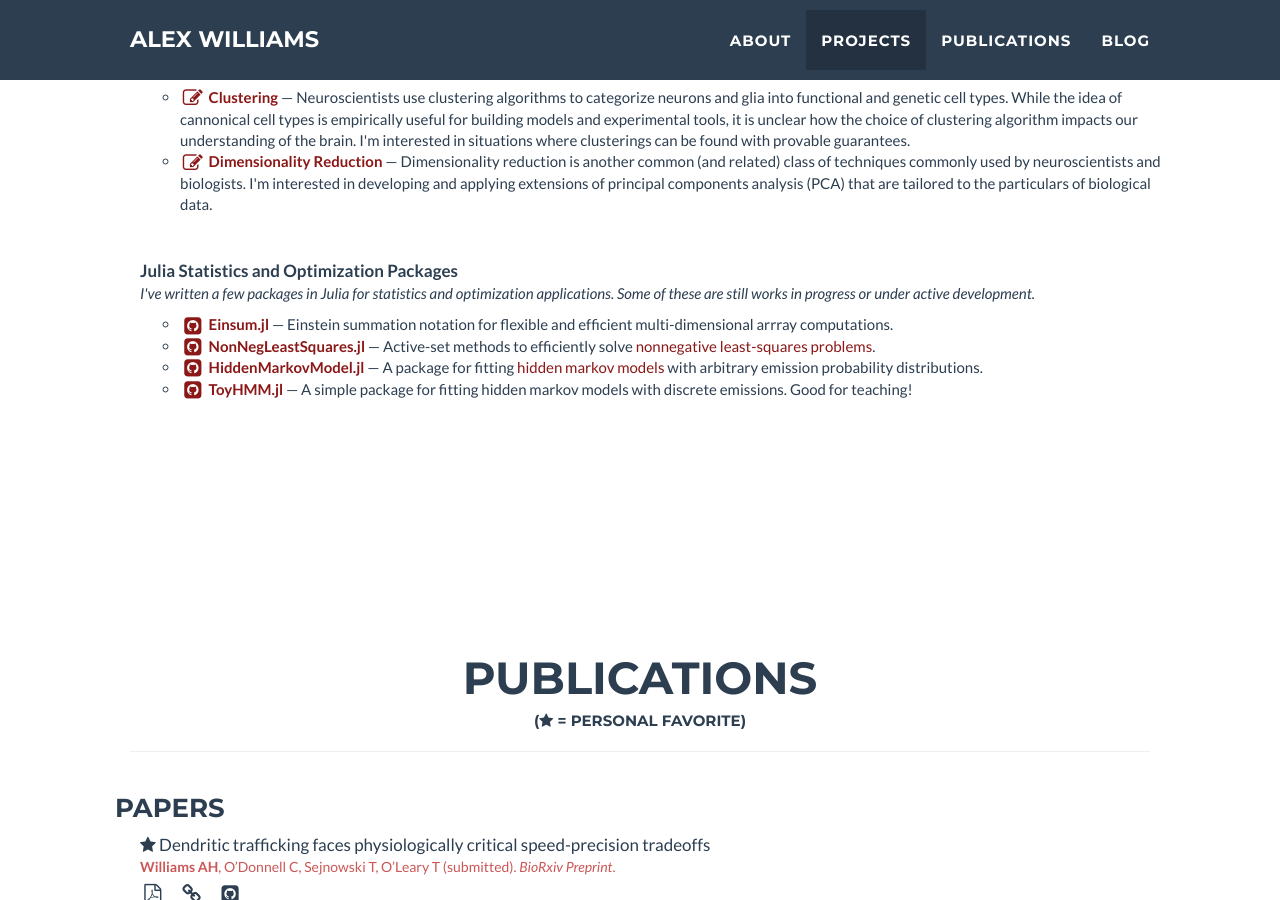
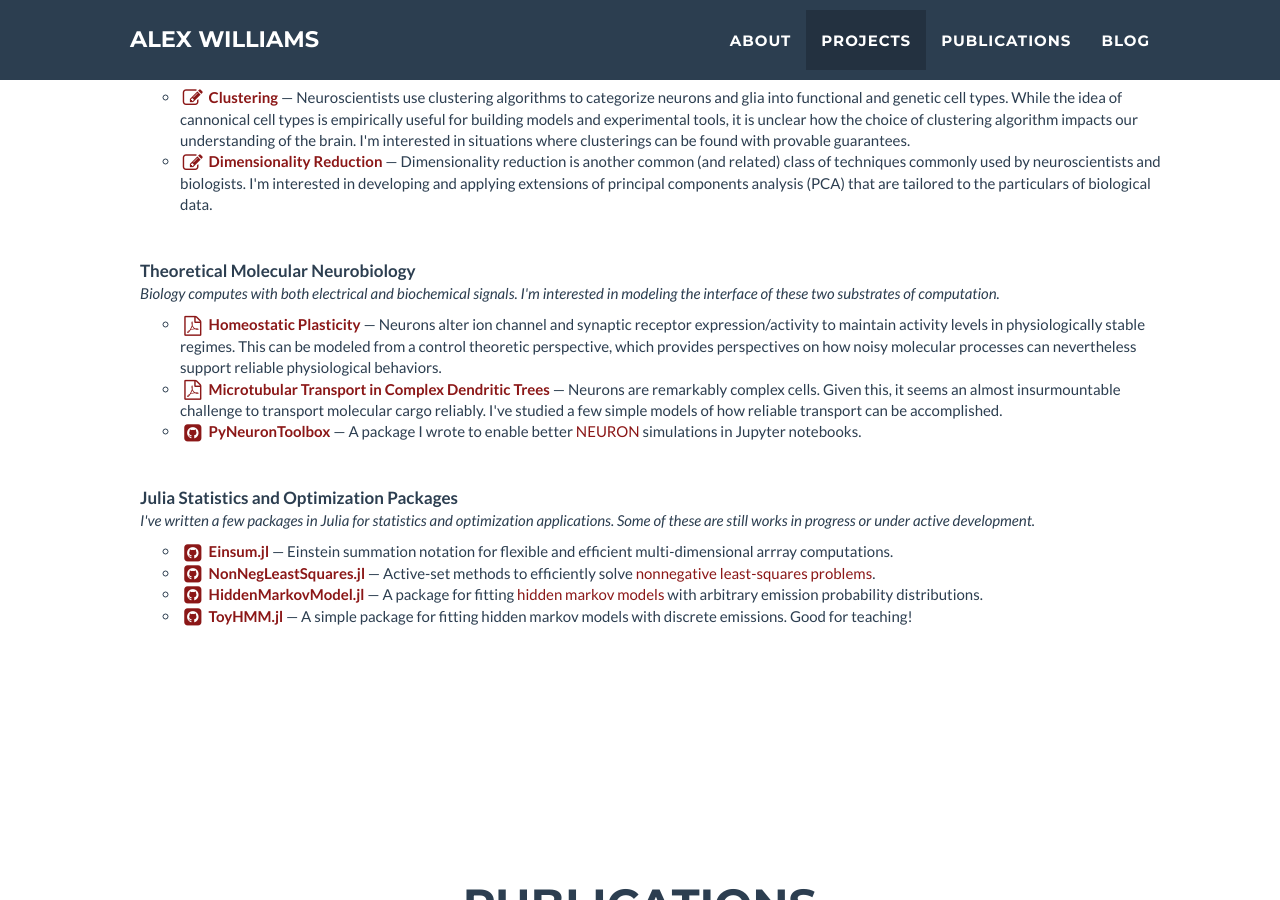
Before and after one commit to ahwillia/ahwillia.github.com, a Jekyll site: the page built from index.html, in a window 1280 px wide and 900 px high, scrolled down 1452 px. Built offline with Jekyll 4.4.1, drawn with Linux system fonts in a browser that asks for light colours; nearby versions of some CDN libraries; library files that are not in the unit come from our copies.

Commit message:
add theory mol bio

```diff
--- a/_data/projects.yml
+++ b/_data/projects.yml
@@ -24,6 +24,41 @@
       used by neuroscientists and biologists. I'm interested in developing and applying
       extensions of principal components analysis (PCA) that are tailored to the particulars
       of biological data.
+  # - name: Tensor Decompositions
+  #   icon: edit
+  #   url: http://alexhwilliams.info/itsneuronalblog/2016/03/27/pca/
+  #   description: >
+  #     Dimensionality reduction is another common (and related) class of techniques commonly
+  #     used by neuroscientists and biologists. I'm interested in developing and applying
+  #     extensions of principal components analysis (PCA) that are tailored to the particulars
+  #     of biological data.
+
+- title: Theoretical Molecular Neurobiology
+  description: >
+    Biology computes with both electrical and biochemical signals. I'm interested in modeling
+    the interface of these two substrates of computation.
+  items:
+  - name: Homeostatic Plasticity
+    icon: file-pdf-o
+    url: http://alexhwilliams.info/pdf/OLeary_etal_2014.pdf
+    description: >
+      Neurons alter ion channel and synaptic receptor expression/activity to maintain activity
+      levels in physiologically stable regimes. This can be modeled from a control theoretic
+      perspective, which provides perspectives on how noisy molecular processes can nevertheless
+      support reliable physiological behaviors.
+  - name: Microtubular Transport in Complex Dendritic Trees
+    icon: file-pdf-o
+    url: http://alexhwilliams.info/pdf/Williams_etal_2016.pdf
+    description: >
+      Neurons are remarkably complex cells. Given this, it seems an almost insurmountable challenge
+      to transport molecular cargo reliably. I've studied a few simple models of how reliable
+      transport can be accomplished.
+  - name: PyNeuronToolbox
+    icon: github-square
+    description: >
+      A package I wrote to enable better <a href="https://www.neuron.yale.edu/neuron/"
+      target="_blank">NEURON</a> simulations in Jupyter notebooks.
+    url: https://github.com/ahwillia/PyNeuron-Toolbox
 
 # - title: Variability and Degeneracy in High-Dimensional Systems
 #   description: >
```
Also changed, not shown: 2 other files.
